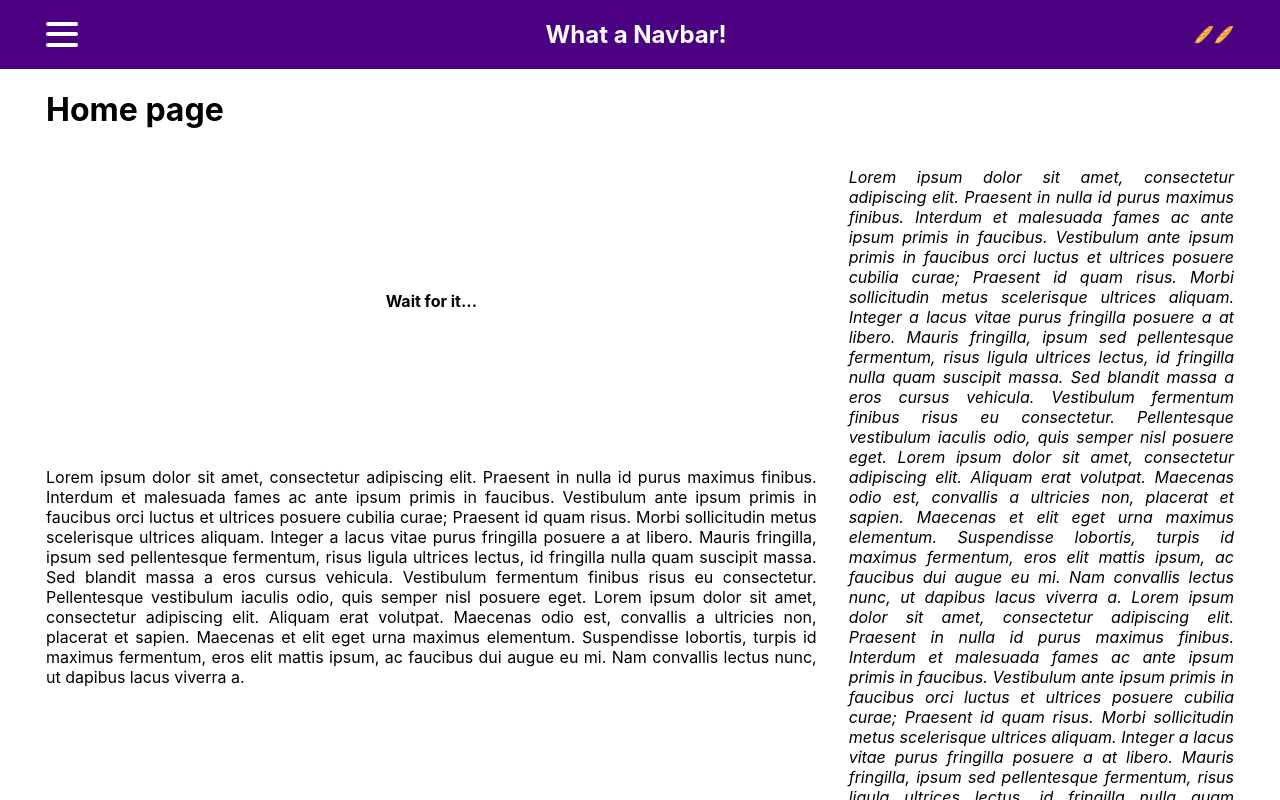
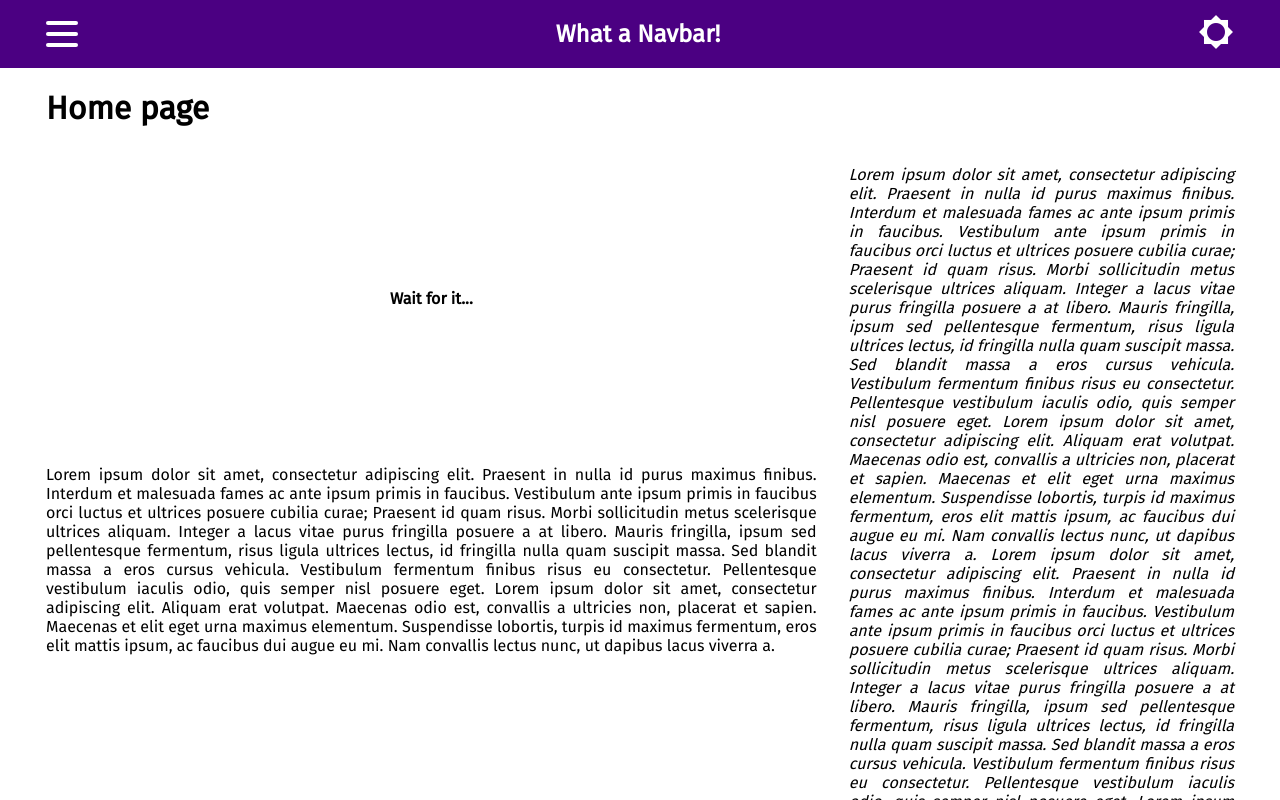
Before and after one commit to Fyvel/next-pwa-starter, a Next.js app: page / in a window 1280 px wide. Shown: the top 800 px of the page. Built offline with nearby package versions, Linux system fonts and the light colour scheme; no server answers.

Commit message:
🚧 [WIP] - Add reusable Icon compoent

```diff
--- /dev/null
+++ b/components/Icon/Icon.module.scss
@@ -0,0 +1,66 @@
+/* Material Icons stuff */
+.material-icons {
+	font-family: "Material Icons", sans-serif;
+	font-weight: normal;
+	font-style: normal;
+	font-size: 24px;
+	display: inline-block;
+	line-height: 1;
+	text-transform: none;
+	letter-spacing: normal;
+	word-wrap: normal;
+	white-space: nowrap;
+	direction: ltr;
+
+	/* Support for all WebKit browsers. */
+	-webkit-font-smoothing: antialiased;
+
+	/* Support for Safari and Chrome. */
+	text-rendering: optimizelegibility;
+
+	/* Support for Firefox. */
+	-moz-osx-font-smoothing: grayscale;
+
+	/* Support for IE. */
+	font-feature-settings: "liga";
+
+	&.md18 {
+		font-size: 18px;
+	}
+
+	&.md24 {
+		font-size: 24px;
+	}
+
+	&.md36 {
+		font-size: 36px;
+	}
+
+	&.md48 {
+		font-size: 48px;
+	}
+}
+
+.icon {
+	cursor: default;
+
+	&.action {
+		cursor: pointer;
+	}
+
+	&.default {
+		color: theme-color(body);
+	}
+
+	&.primary {
+		color: theme-color(primary);
+	}
+
+	&.secondary {
+		color: theme-color(secondary);
+	}
+
+	&.inactive {
+		color: rgb(255 255 255 / 10%);
+	}
+}
--- /dev/null
+++ b/components/Icon/index.tsx
@@ -0,0 +1,24 @@
+import { PropsWithChildren } from "react"
+import styles from './Icon.module.scss'
+
+type IconProps = {
+	size?: 18 | 24 | 36 | 48,
+	variant?: 'default'| 'primary' | 'secondary',
+	onClick?: () => void,
+}
+export default function Icon({
+	size = 24,
+	variant = 'default',
+	onClick,
+	children
+}: PropsWithChildren<IconProps>) {
+	return (
+		<div
+		className={`${styles.icon} ${styles[variant]} ${onClick ? styles.action : ''}`}
+		onClick={onClick}>
+			<span className={`${styles['material-icons']} ${styles[`md${size}`]}`}>
+				{children}
+			</span>
+		</div>
+	)
+}
--- a/components/Navbar/index.tsx
+++ b/components/Navbar/index.tsx
@@ -1,17 +1,17 @@
 import { useState } from "react";
+import Icon from "@/components/Icon";
 import Menu, { Burger } from "./components/Menu";
 import styles from "./Navbar.module.scss";
 
 export default function Navbar() {
 	const [isMenuOpen, setIsMenuOpen] = useState(false)
 
-
 	return (
 		<>
 			<nav className={styles.navbar}>
 				<Burger open={isMenuOpen} onClick={() => setIsMenuOpen(!isMenuOpen)} />
 				<h1>What a Navbar!</h1>
-				<div>🥖🥖</div>
+				<Icon size={36}>brightness_5</Icon>
 			</nav>
 			<Menu open={isMenuOpen} onClick={() => setIsMenuOpen(false)} />
 		</>
--- a/pages/_document.tsx
+++ b/pages/_document.tsx
@@ -16,6 +16,8 @@ export default class MyDocument extends Document {
 				<title>😃 Hello Dániel! 😃</title>
 				<Head>
 					<MetaTags />
+					<link href="https://fonts.googleapis.com/css2?family=Fira+Sans&display=swap" rel="stylesheet" />
+					<link href="https://fonts.googleapis.com/icon?family=Material+Icons" rel="stylesheet" />
 				</Head>
 				<body>
 					<Main />
```
Also changed, not shown: 1 other file (tests, documents, lock files or other folders).
